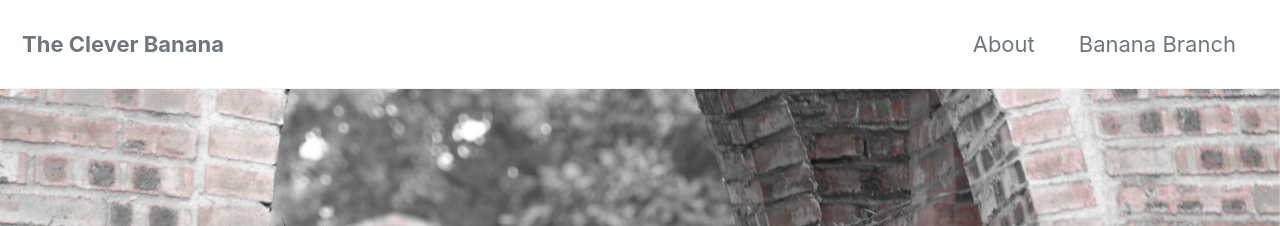
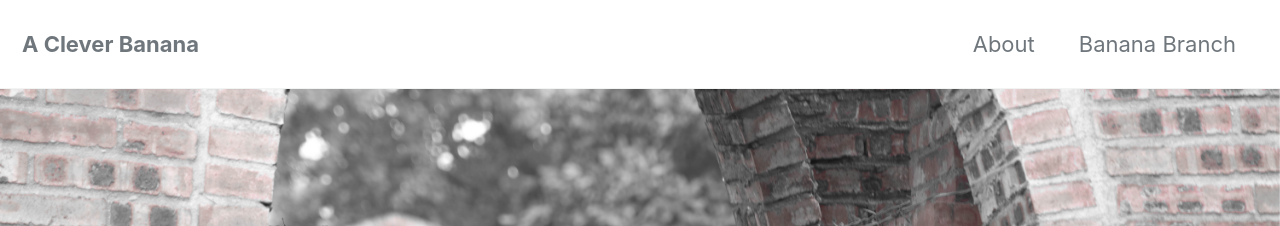
Before and after one commit to thecleverbanana/thecleverbanana.github.io, a Jekyll site: the page built from _pages/about.md, in a window 1280 px wide and 900 px high. Shown: the top 226 px of the window. Built offline with Jekyll 4.4.1, drawn with Linux system fonts in a browser that asks for light colours; cached includes are drawn as plain includes; nearby versions of some CDN libraries.

Commit message:
Athechange

```diff
--- a/_config.yml
+++ b/_config.yml
@@ -16,7 +16,7 @@ minimal_mistakes_skin    : "default" # "air", "aqua", "contrast", "dark", "dirt"
 
 # Site Settings
 locale                   : "en-US"
-title                    : "The Clever Banana"
+title                    : "A Clever Banana"
 title_separator          : "-"
 subtitle                 : # site tagline that appears below site title in masthead
 name                     : "Jerry"
```
